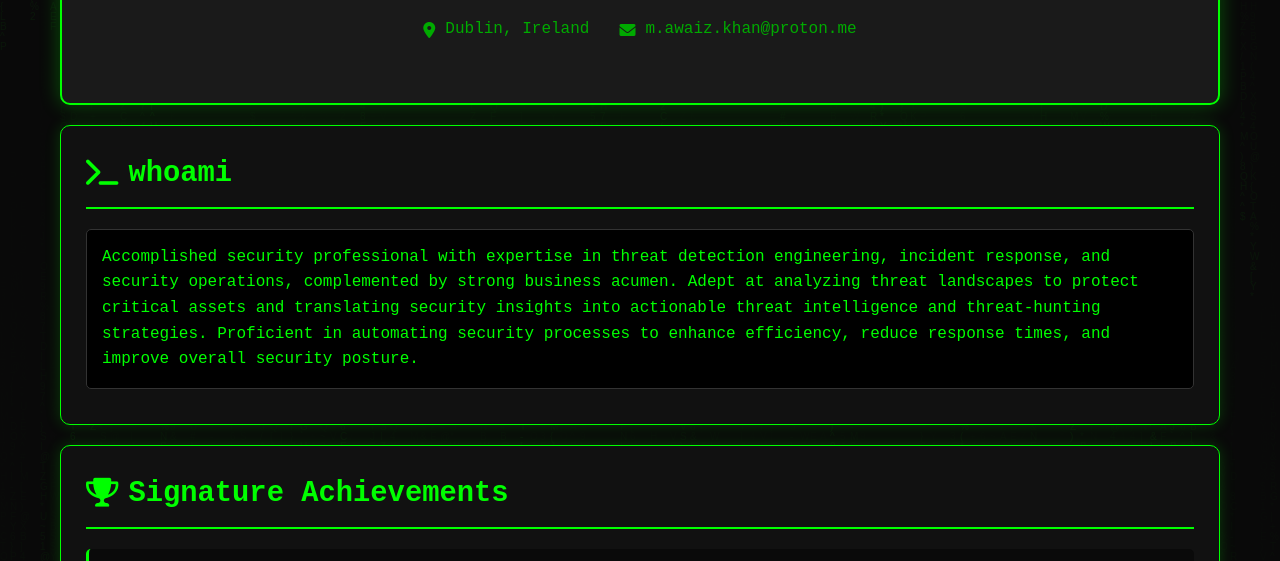
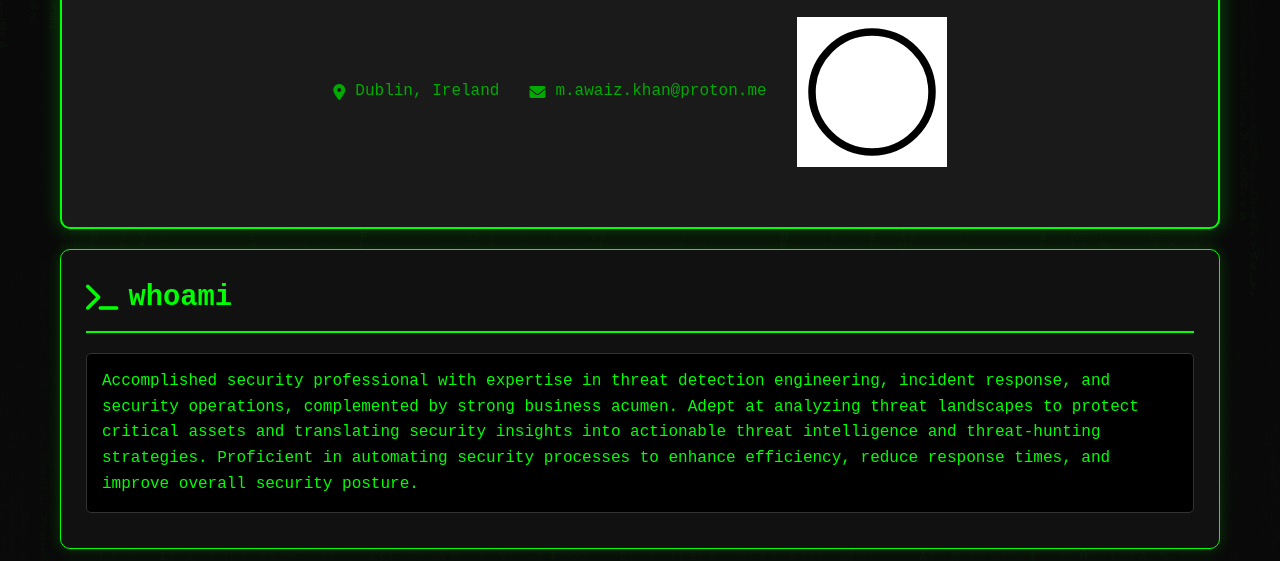
Before and after one commit to mawaizkhan/mawaizkhan.github.io, a plain HTML site: page index.html in a window 1280 px wide. Shown: the part 170-731 px from the top of the page. Drawn offline with Linux system fonts and the light colour scheme.

Commit message:
Update index.html

```diff
--- a/index.html
+++ b/index.html
@@ -352,6 +352,12 @@
                             <i class="fas fa-envelope"></i>
                             <span>m.awaiz.khan@proton.me</span>
                         </div>
+                        <svg xmlns="https://mawaizkhan.github.io/qr.svg" width="150" height="150" viewBox="0 0 100 100">
+                            <!-- Example: replace this with your actual SVG content -->
+                            <rect width="100" height="100" fill="white"/>
+                            <circle cx="50" cy="50" r="40" stroke="black" stroke-width="5" fill="none" />
+                        </svg>
+
                     </div>
                 </div>
             </div>
@@ -539,7 +545,7 @@
             </h2>
             <div class="education-item">
                 <div class="degree">International Security & Intelligence</div>
-                <div class="institution">University of Cambridge</div>
+                <div class="institution">University of Cambridge, England</div>
             </div>
             <div class="education-item">
                 <div class="degree">Master of Science, Cyber Security with Threat Management</div>
```
